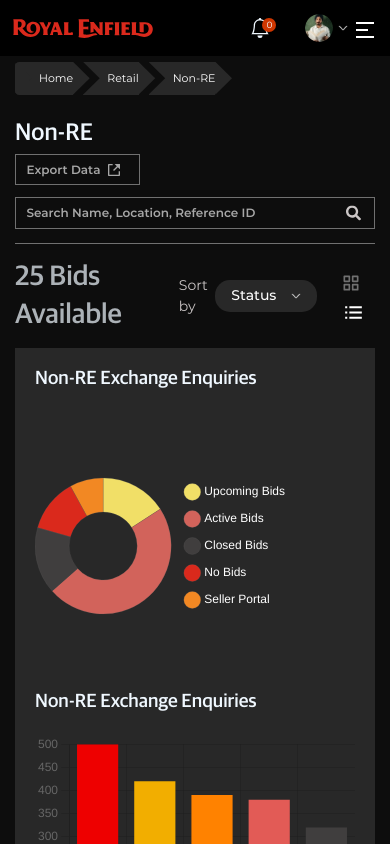
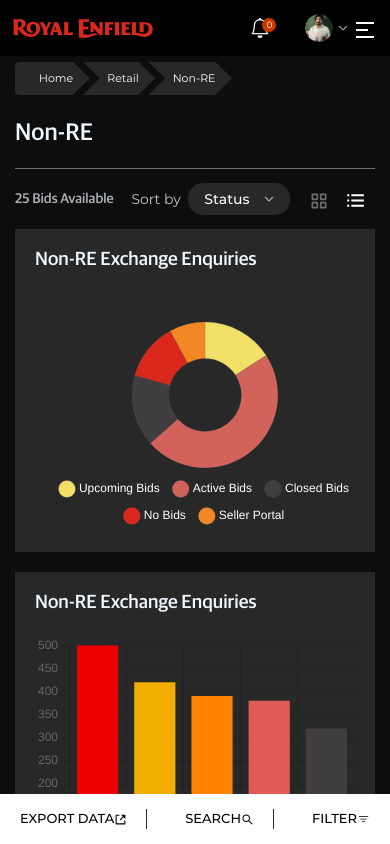
Before and after one commit to nakulsharma95/re-vintage-dashboard-dummy, a Next.js app: page /non-re in a window 390 px wide. Shown: the top 844 px of the page. Built offline with nearby package versions, Linux system fonts and the light colour scheme.

Commit message:
FIX: bottom

```diff
--- a/components/common/bottomActionBar/index.jsx
+++ b/components/common/bottomActionBar/index.jsx
@@ -1,18 +1,6 @@
-import { AiOutlineSearch } from 'react-icons/ai';
-import { BsFilter } from 'react-icons/bs';
 import styles from './style.module.scss';
 
 function BottomActionBar(props) {
-  return (
-    <div className={styles.filterBar}>
-      <button type="button" onClick={props.searchHandler}>
-        Search <AiOutlineSearch />
-      </button>
-      <button type="button" onClick={props.filterHandler}>
-        Filter <BsFilter />
-      </button>
-    </div>
-  );
+  return <div className={styles.filterBar}>{props.children}</div>;
 }
-
 export default BottomActionBar;
--- a/components/common/bottomActionBar/style.module.scss
+++ b/components/common/bottomActionBar/style.module.scss
@@ -11,18 +11,37 @@
 	height: 50px;
 	display: flex;
 	align-items: center;
+	justify-content: space-between;
+	padding: 0 20px;
 
 	button {
 		border: none;
 		background: none;
-		width: 100%;
 		padding: 0;
 		text-transform: uppercase;
 		font-weight: 500;
-		font-size: 14px;
+		font-size: 13px;
+		display: flex;
+		align-items: center;
+		gap: 0px;
+		position: relative;
 
-		&:first-child {
-			border-right: 1px solid $gray-28
+		&::after {
+			position: absolute;
+			right: -30px;
+			margin: 0 auto;
+			content: '';
+			display: flex;
+			width: 1px;
+			height: 100%;
+			margin: 0 10px;
+			background-color: $gray-28;
+		}
+
+		&:last-child {
+			&::after {
+				display: none;
+			}
 		}
 	}
 }
--- a/pages/non-re/index.jsx
+++ b/pages/non-re/index.jsx
@@ -1,5 +1,7 @@
 import { Col, Row } from 'react-bootstrap';
 import { RiShareBoxFill } from 'react-icons/ri';
+import { AiOutlineSearch } from 'react-icons/ai';
+import { BsFilter } from 'react-icons/bs';
 import SortByDropdown from '../../components/common/sortByDropdown';
 import DoughnutChart from '../../components/charts/doughnutChart';
 import VerticalBarChart from '../../components/charts/verticalBarChart';
@@ -9,9 +11,13 @@ import HeaderPrimary from '../../components/common/headerPrimary';
 import SearchPrimary from '../../components/common/searchPrimary';
 import ToggleView from '../../components/common/toggleView';
 import NonReDetailCard from '../../components/non-re/nonReDetailCard';
+import useMediaQuery from '../../components/common/useMedia';
+import BottomActionBar from '../../components/common/bottomActionBar';
+
 import styles from './style.module.scss';
 
 function NonRe() {
+  const isSmallScreen = useMediaQuery(767);
   const nonReData = [
     {
       bikeName: '2020 Pulsar NS',
@@ -93,7 +99,7 @@ function NonRe() {
     plugins: {
       legend: {
         display: true,
-        position: 'right',
+        position: !isSmallScreen ? 'right' : 'bottom',
         labels: {
           fontSize: 20,
           color: 'white',
@@ -166,11 +172,15 @@ function NonRe() {
     ],
   };
   return (
-    <>
+    <div className={styles.nonReStyle}>
       <Breadcrumb title="Retail" addmoretitle="Non-RE" />
       <HeaderPrimary headerClass="mb-2" title="Non-RE">
-        <OutlineButton title="Export Data" rightIcon={<RiShareBoxFill />} />
-        <SearchPrimary placeholder="Search Name, Location, Reference ID" />
+        {!isSmallScreen && (
+          <>
+            <OutlineButton title="Export Data" rightIcon={<RiShareBoxFill />} />
+            <SearchPrimary placeholder="Search Name, Location, Reference ID" />
+          </>
+        )}
       </HeaderPrimary>
 
       <div className="bottom-white-border mt-3 mb-3" />
@@ -227,7 +237,21 @@ function NonRe() {
           />
         ))}
       </div>
-    </>
+
+      {isSmallScreen && (
+        <BottomActionBar>
+          <button type="button">
+            Export Data <RiShareBoxFill />
+          </button>
+          <button type="button">
+            Search <AiOutlineSearch />
+          </button>
+          <button type="button">
+            Filter <BsFilter />
+          </button>
+        </BottomActionBar>
+      )}
+    </div>
   );
 }
 
--- a/pages/non-re/style.module.scss
+++ b/pages/non-re/style.module.scss
@@ -1,6 +1,12 @@
 @import '../../styles/variables/colors';
 @import '../../styles/variables//mixins';
 
+.nonReStyle {
+
+	@include mobile {
+		padding-bottom: 100px;
+	}
+}
 
 .enquireDoughnutChart {
 	position: relative;
@@ -9,6 +15,10 @@
 	padding-right: 80px;
 	height: 100%;
 	overflow: hidden;
+
+	@include mobile {
+		padding-right: 0px;
+	}
 
 	.barChart {
 		height: 100%;
@@ -25,6 +35,9 @@
 	display: flex;
 	justify-content: center;
 	flex-direction: column;
+	@include mobile {
+		margin-top: 20px;
+	}
 
 	.barChart {
 		display: flex;
--- a/styles/_typography.scss
+++ b/styles/_typography.scss
@@ -26,8 +26,8 @@
   line-height: 22px;
 
   @include mobile {
-    font-size: 28px;
-    line-height: 38px;
+    font-size: 14px;
+    line-height: 20px;
   }
 }
 
--- a/styles/theme.scss
+++ b/styles/theme.scss
@@ -1102,10 +1102,19 @@ font-weight: 400;
   display: flex;
   justify-content: space-between;
 
+  @include mobile {
+    flex-wrap: wrap;
+    gap: 10px 0;
+  }
+
   .left-sec {
     display: flex;
     align-items: center;
     gap: 0 10px;
+
+    @include mobile {
+      gap: 0 5px;
+    }
 
     .title3 {
       opacity: 0.7;
@@ -1116,6 +1125,10 @@ font-weight: 400;
     display: flex;
     align-items: center;
     gap: 0 10px;
+
+    @include mobile {
+      gap: 0 5px;
+    }
   }
 
   .vertical-divider {
```
Also changed, not shown: pages/homepage/index.jsx (+12 -1 lines).
